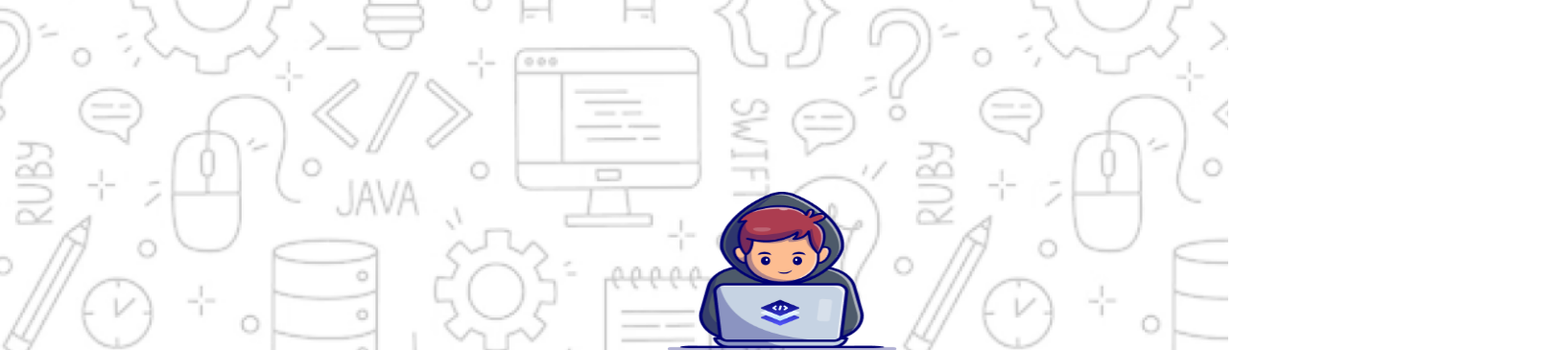
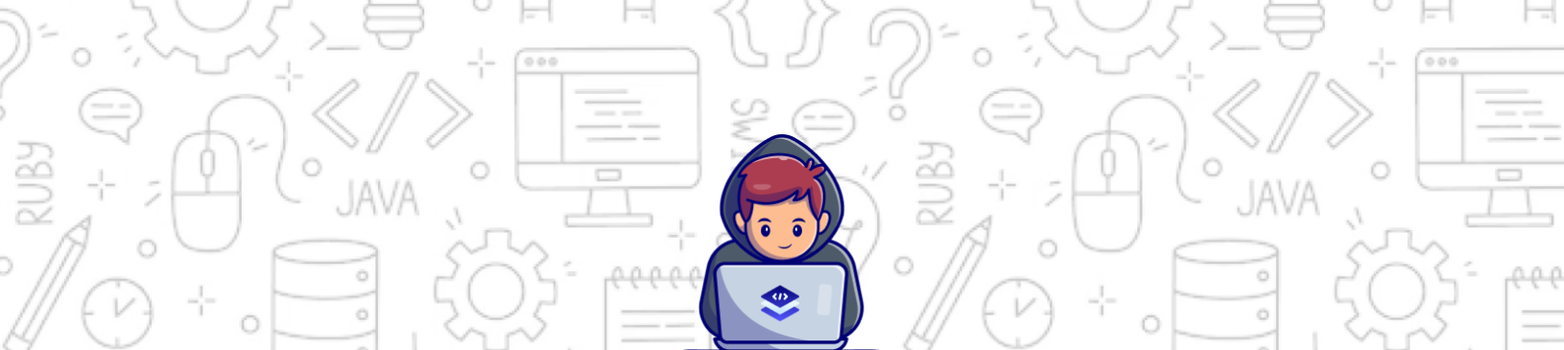
Before and after one commit to riazul78/Assignment-1, a plain HTML site: page index.html in a window 1280 px wide. Shown: the top 365 px of the page at 96% size, 1630 px wide, since content can reach past the window. Drawn offline with Linux system fonts and the light colour scheme.

Commit message:
done everything

```diff
--- a/index.html
+++ b/index.html
@@ -3,7 +3,7 @@
 <head>
     <meta charset="UTF-8">
     <meta name="viewport" content="width=device-width, initial-scale=1.0">
-    <title>Developer</title>
+    <title>Web Development Journey</title>
     <link rel="stylesheet" href="styles/style.css">
 </head>
 <body>
--- a/styles/style.css
+++ b/styles/style.css
@@ -5,7 +5,6 @@
     box-sizing: border-box;
     font-family: "Inter", sans-serif;
     color: rgb(13, 19, 33);
-    overflow-x: hidden;
 
 }
 /* banner styles */
```
